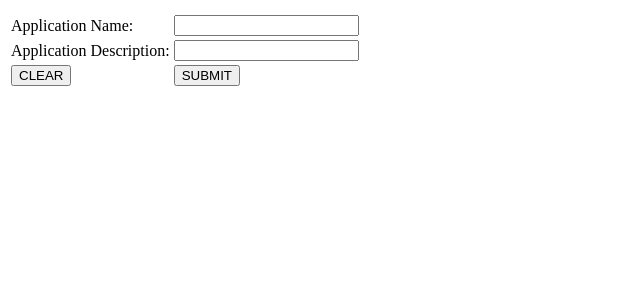
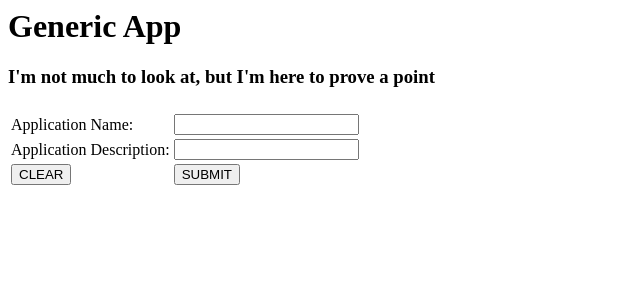
Before and after one commit to roncoejr/nutanix-calm-integration, a PHP site: page / in a window 1280 px wide. Shown: the top 300 px of the page, without its empty margins (0-640 px from the left). Run offline with PHP 8.4, Linux system fonts and the light colour scheme; data that the repository does not hold is empty.

Commit message:
First working code to trigger Calm to deploy a blueprint

```diff
--- a/index.php
+++ b/index.php
@@ -9,9 +9,11 @@
 		$m_backend = json_decode($json_backend);
 		$m_config = json_decode($json_config);
 	?>
-	<title></title>
+	<title>Generic App</title>
 </head>
 <body>
+	<h1>Generic App</h1>
+	<h3>I'm not much to look at, but I'm here to prove a point</h3>
 	<form id="app_form" name="app_form" action="POST" method="">
 		<table id="tbl_one" name="tbl_one">
 			<tr><th></th><th></th></tr>
@@ -21,6 +23,7 @@
 			<tr><td><div id="infoPanel" name="infoPanel"></div></td></tr>
 		</table>
 		<input id="app_blueprint_uuid" name="app_blueprint_uuid" type="hidden" value="<?php echo $m_config->bp_uuid ?>">
+		<input id="app_uuid" name="app_uuid" type="hidden" value="<?php echo $m_config->app_uuid ?>">
 		<input id="app_blueprint_name" name="app_blueprint_name" type="hidden" value="<?php echo $m_config->bp_name ?>">
 		<input id="app_blueprint_profile" name="app_blueprint_profile" type="hidden" value="app_profile">
 		<input id="hostIP" name="hostIP" type="hidden" value="<?php echo $m_backend->hostIP ?>">
--- a/js/calm-int.js
+++ b/js/calm-int.js
@@ -4,13 +4,14 @@ function l_invokeLauncher(l_xhr, l_form) {
 	// document.forms[l_form].elements["vol_val"].value = document.forms[l_form].elements["z_volume"].value;
 	if(l_xhr.readyState == 4 && l_xhr.status == 200) {
 		t_state = JSON.parse(JSON.stringify(l_xhr.responseText));
+		document.forms[l_form].elements["infoPanel"].innerHTML = t_state;
 	}
 
 }
 
 function m_launchApplication(v_form) {
 
-	m_url = "engine/poster.php";
+	m_url = "engine/temp-poster.php";
 	t_state = "{}";
 
 	var rspObj = new XMLHttpRequest();
@@ -19,9 +20,11 @@ function m_launchApplication(v_form) {
 	rspObj.onreadystatechange = l_invokeLauncher(rspObj, v_form);
 
 	t_app_profile = document.forms[v_form].elements["app_blueprint_profile"].value;
-	t_app_name = document.forms[v_form].elements["app_blueprint_name"].value;
+	t_app_bp_name = document.forms[v_form].elements["app_blueprint_name"].value;
+	t_app_name = document.forms[v_form].elements["app_name"].value;
 	t_app_description = document.forms[v_form].elements["app_description"].value;
 	t_blueprint_uuid = document.forms[v_form].elements["app_blueprint_uuid"].value;
+	t_app_uuid = document.forms[v_form].elements["app_uuid"].value;
 	t_hostIP = document.forms[v_form].elements["hostIP"].value;
 	t_hostPort = document.forms[v_form].elements["hostPort"].value;
 	t_endPoint = document.forms[v_form].elements["hostEndPoint"].value;
@@ -30,9 +33,11 @@ function m_launchApplication(v_form) {
 
 	m_params = "kind=" + t_app_profile;
 	m_params += "&app_name=" + t_app_name;
+	m_params += "&app_blueprint_name=" + t_app_bp_name;
 	m_params += "&name=" + t_app_profile_name;
 	m_params += "&app_description=" + t_app_description;
 	m_params += "&uuid=" + t_blueprint_uuid;
+	m_params += "&app_uuid=" + t_app_uuid;
 	m_params += "&hostIP=" + t_hostIP;
 	m_params += "&hostPort=" + t_hostPort;
 	m_params += "&hostEndPoint=" + t_endPoint;
```
Also changed, not shown: engine/poster.php (+7 -4 lines).
